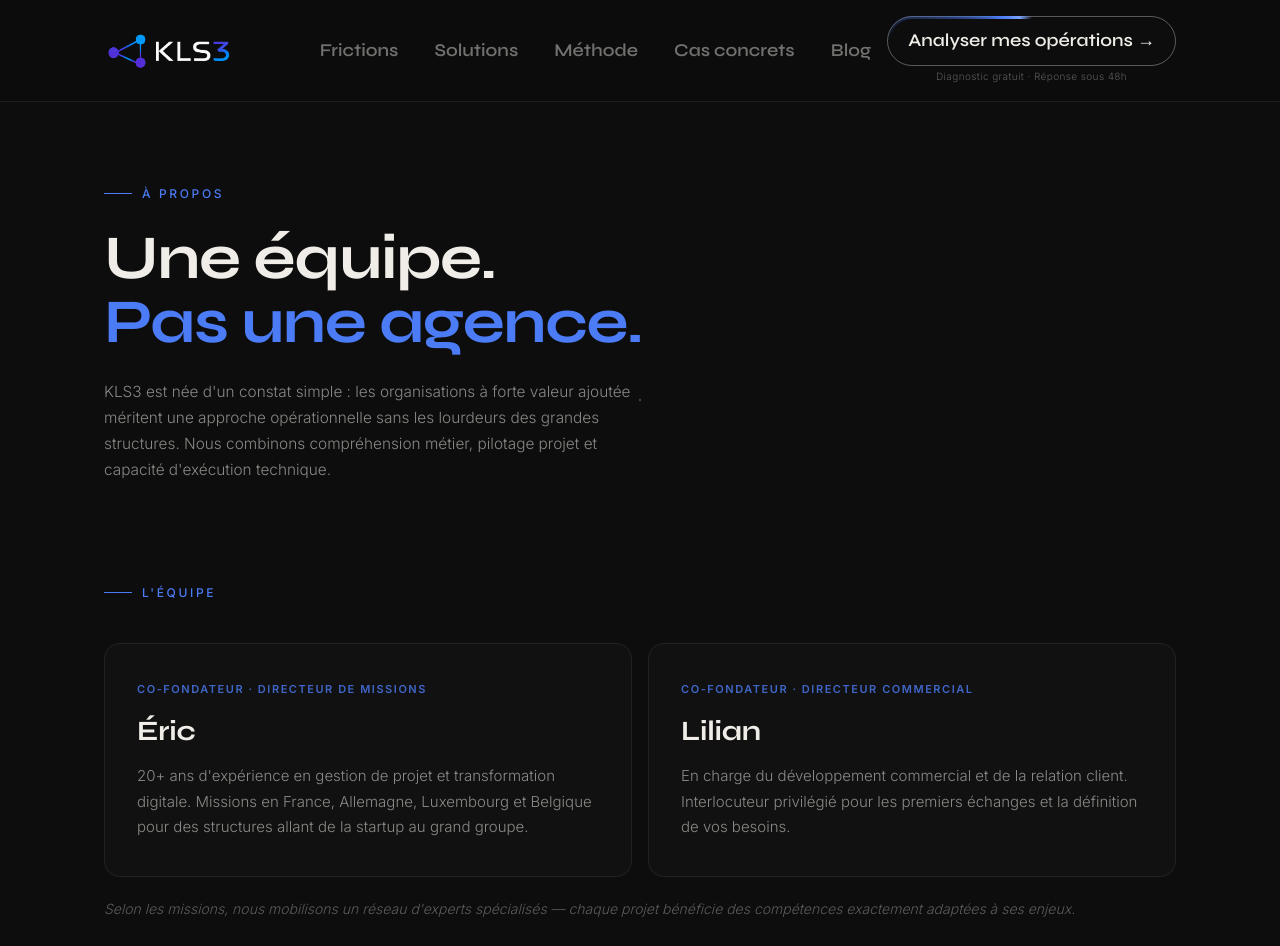
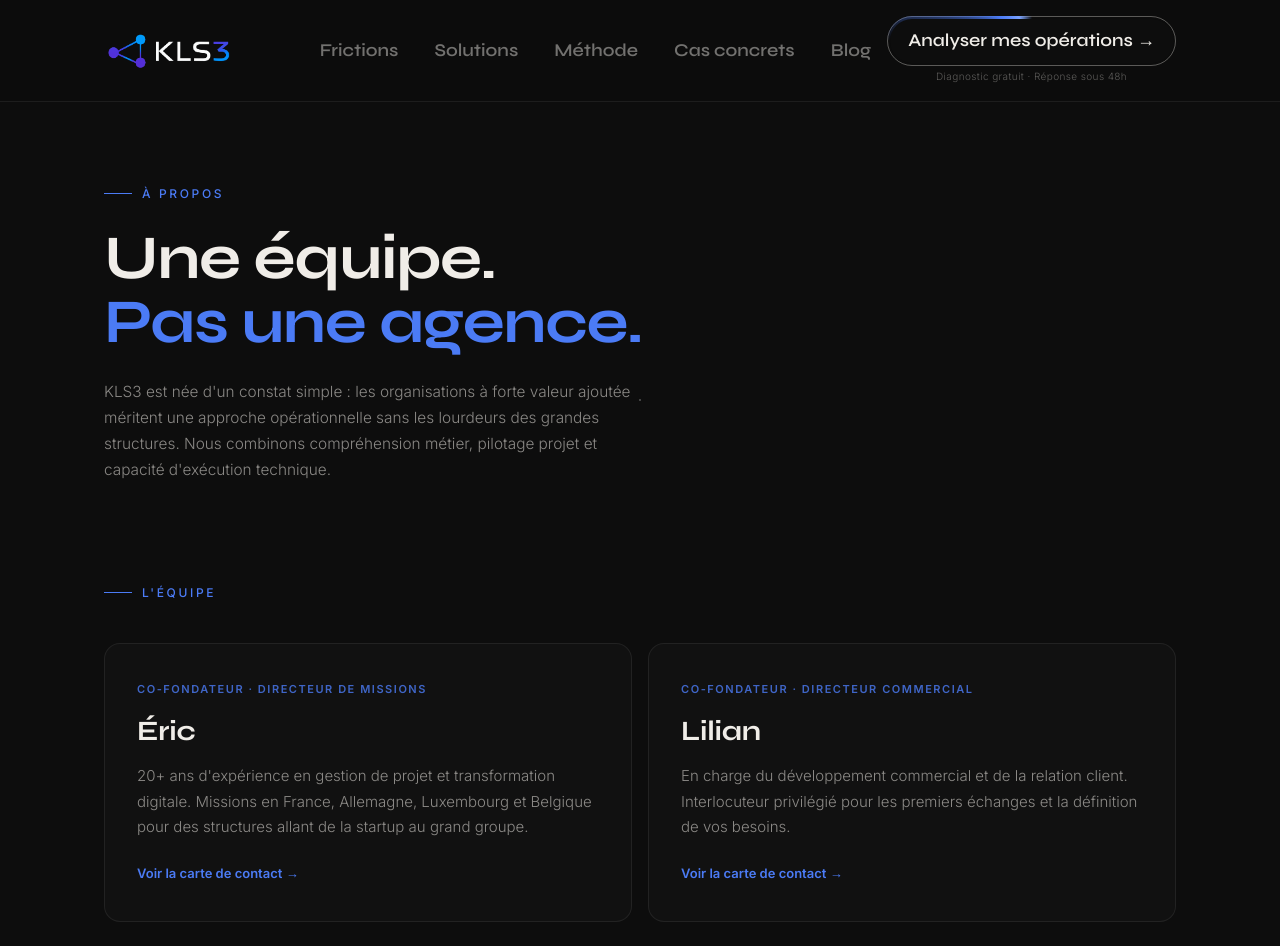
Before and after one commit to Prince2Lu/kls3-dev, a Next.js app: page /a-propos in a window 1280 px wide. Shown: the top 946 px of the page. Built offline with nearby package versions, Linux system fonts and the light colour scheme.

Commit message:
feat(about): link team cards to digital contact pages

```diff
--- a/app/a-propos/page.tsx
+++ b/app/a-propos/page.tsx
@@ -117,7 +117,11 @@ export default function APropos() {
             gap: 16,
           }}
         >
-          <div style={cardStyle}>
+          <Link
+            href="/carte/eric"
+            aria-label="Voir la carte de contact d'Éric Scarpino"
+            style={{ ...cardStyle, display: 'block', textDecoration: 'none', color: 'inherit' }}
+          >
             <div
               style={{
                 fontSize: 11,
@@ -148,8 +152,22 @@ export default function APropos() {
               France, Allemagne, Luxembourg et Belgique pour des structures allant de la startup au
               grand groupe.
             </p>
-          </div>
-          <div style={cardStyle}>
+            <div
+              style={{
+                marginTop: 22,
+                fontSize: 13,
+                fontWeight: 600,
+                color: '#4B7BF5',
+              }}
+            >
+              Voir la carte de contact →
+            </div>
+          </Link>
+          <Link
+            href="/carte/lilian"
+            aria-label="Voir la carte de contact de Lilian Scarpino"
+            style={{ ...cardStyle, display: 'block', textDecoration: 'none', color: 'inherit' }}
+          >
             <div
               style={{
                 fontSize: 11,
@@ -179,7 +197,17 @@ export default function APropos() {
               En charge du développement commercial et de la relation client. Interlocuteur
               privilégié pour les premiers échanges et la définition de vos besoins.
             </p>
-          </div>
+            <div
+              style={{
+                marginTop: 22,
+                fontSize: 13,
+                fontWeight: 600,
+                color: '#4B7BF5',
+              }}
+            >
+              Voir la carte de contact →
+            </div>
+          </Link>
         </div>
         <p
           style={{
```
